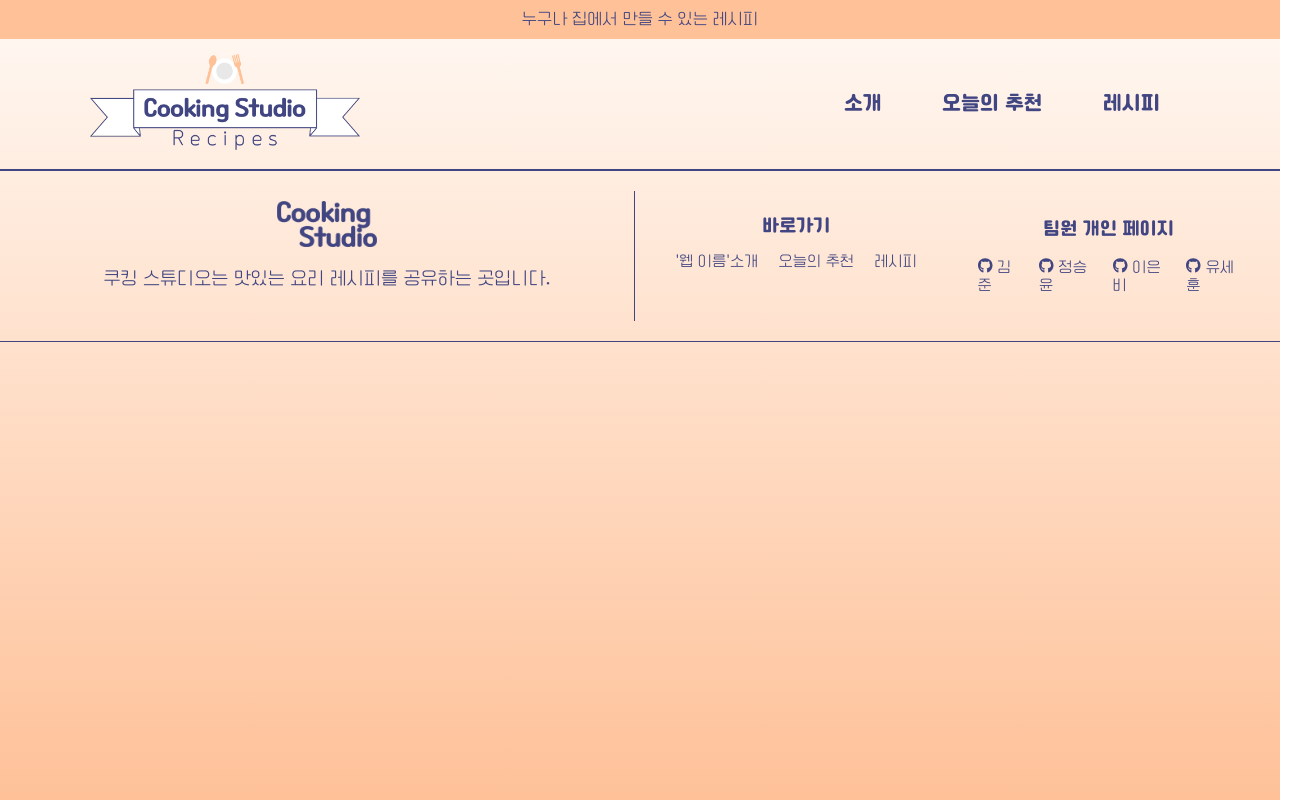
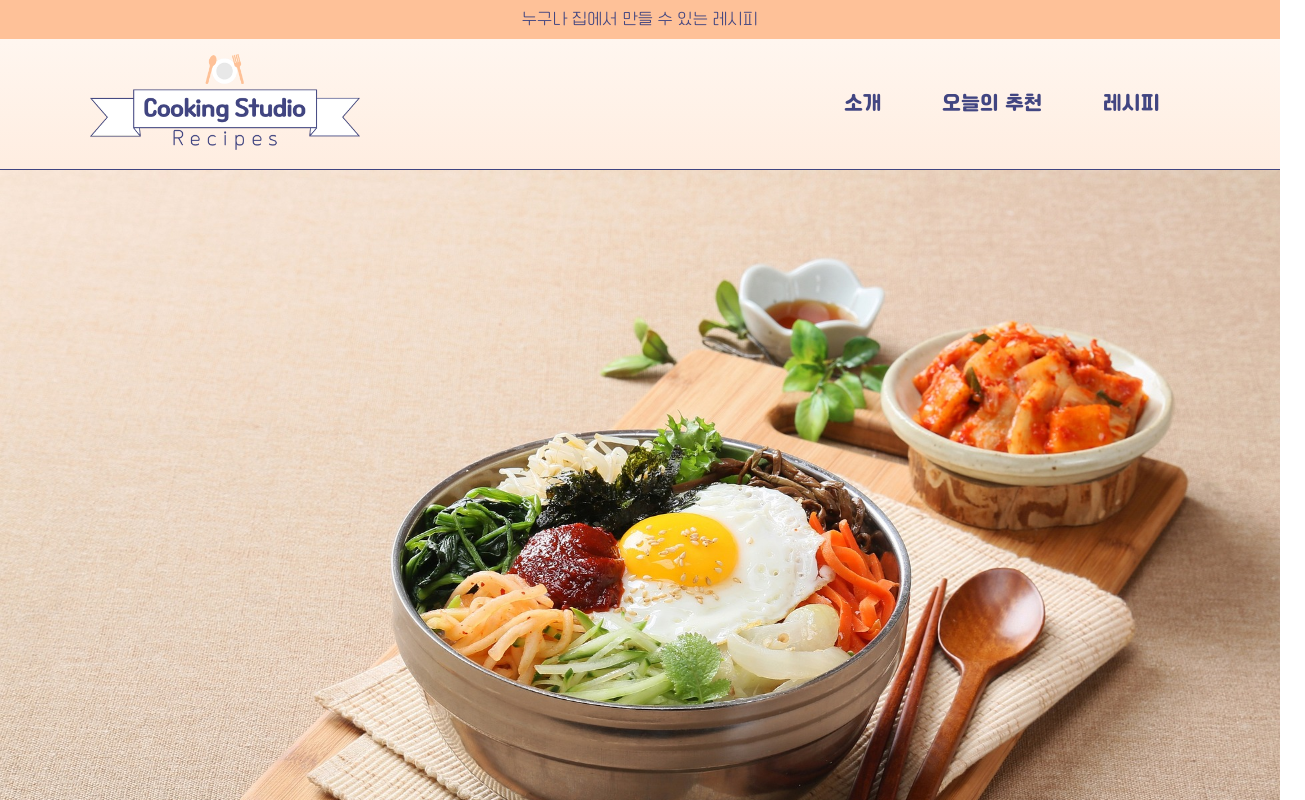
Before and after one commit to EunbiWorld/Recipes-web, a React (Create React App) app: page /Introduction in a window 1280 px wide. Shown: the top 800 px of the page, 1305 px wide, since content can reach past the window. Built offline with nearby package versions, Linux system fonts and the light colour scheme.

Commit message:
intro페이지 slider기능(수정 할 예정)

```diff
--- a/package.json
+++ b/package.json
@@ -13,7 +13,9 @@
     "react": "^18.2.0",
     "react-dom": "^18.2.0",
     "react-router-dom": "^6.18.0",
-    "react-scripts": "5.0.1",
+    "react-scripts": "^5.0.1",
+    "react-slick": "^0.29.0",
+    "slick-carousel": "^1.8.1",
     "styled-components": "^6.1.0",
     "web-vitals": "^2.1.4"
   },
--- a/src/Component/Footer/Footer.jsx
+++ b/src/Component/Footer/Footer.jsx
@@ -26,7 +26,7 @@ const Footer = () => {
                 className="link-style"
                 onClick={scrollToTop}
               >
-                '웹 이름'소개
+                소개
               </Link>
             </li>
             <ul>
--- a/src/Component/Main/Introduction.jsx
+++ b/src/Component/Main/Introduction.jsx
@@ -1,13 +1,39 @@
 import React from "react";
-import { Link } from "react-router-dom";
 import IntroPage from "../../styled/IntroPage";
+import food1 from "../../res/img/food.jpeg";
+import food2 from "../../res/img/food.jpeg";
+import food3 from "../../res/img/food.jpeg";
+import Slider from "react-slick";
+import "slick-carousel/slick/slick.css";
+import "slick-carousel/slick/slick-theme.css";
 
 const Introduction = () => {
+  const settings = {
+    dots: true,
+    infinite: true,
+    speed: 500,
+    slidesToShow: 1,
+    slidesToScroll: 1
+  };
+
   return (
     <IntroPage>
-
+      <div className="slide">
+        <Slider {...settings}>
+          <div>
+            <img src={food1} alt="Food 1" />
+          </div>
+          <div>
+            <img src={food2} alt="Food 2" />
+          </div>
+          <div>
+            <img src={food3} alt="Food 3" />
+          </div>
+        </Slider>
+      </div>
+      <div className="content"></div>
     </IntroPage>
   );
-}
+};
 
 export default Introduction;
--- a/src/styled/IntroPage.jsx
+++ b/src/styled/IntroPage.jsx
@@ -1,7 +1,14 @@
 import styled from "styled-components";
 
-const IntroPage = styled.header`
+const IntroPage = styled.div`
+slide {
+  }
 
+  .slide img {
+    max-width: 100%;
+    min-height: 650px;
+    /* 다른 이미지 관련 스타일을 추가할 수 있습니다. */
+  }
 `;
 
 export default IntroPage;
```
Also changed, not shown: src/res/img/food.jpeg (added), 1 other file (tests, documents, lock files or other folders).
